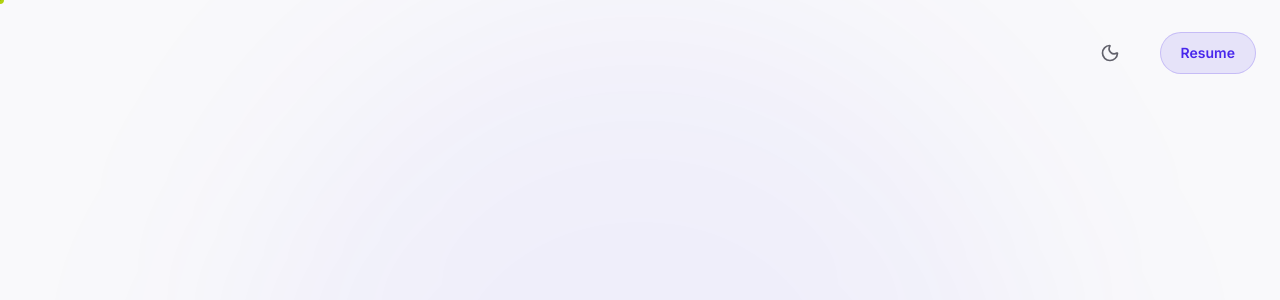
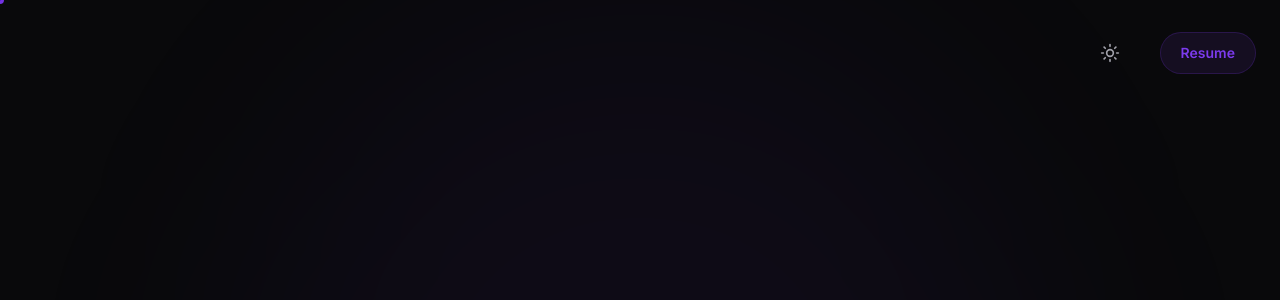
Before and after one commit to R-Sourabh/Portfolio, a Next.js app: page / in a window 1280 px wide. Shown: the top 300 px of the page. Built offline with nearby package versions, Linux system fonts and the light colour scheme.

Commit message:
change it to dark mode

```diff
--- a/src/app/App.tsx
+++ b/src/app/App.tsx
@@ -22,9 +22,9 @@ import ResumeModal from '../components/ui/ResumeModal';
 function App() {
   const [theme, setTheme] = useState(() => {
     if (typeof window !== 'undefined') {
-      return localStorage.getItem('portfolio-theme') || 'light';
+      return localStorage.getItem('portfolio-theme') || 'dark';
     }
-    return 'light';
+    return 'dark';
   });
 
   useEffect(() => {
--- a/src/app/AppMobile.tsx
+++ b/src/app/AppMobile.tsx
@@ -22,9 +22,9 @@ import ResumeModal from '../components/ui/ResumeModal';
 function AppMobile() {
   const [theme, setTheme] = useState(() => {
     if (typeof window !== 'undefined') {
-      return localStorage.getItem('portfolio-theme') || 'light';
+      return localStorage.getItem('portfolio-theme') || 'dark';
     }
-    return 'light';
+    return 'dark';
   });
 
   useEffect(() => {
```
